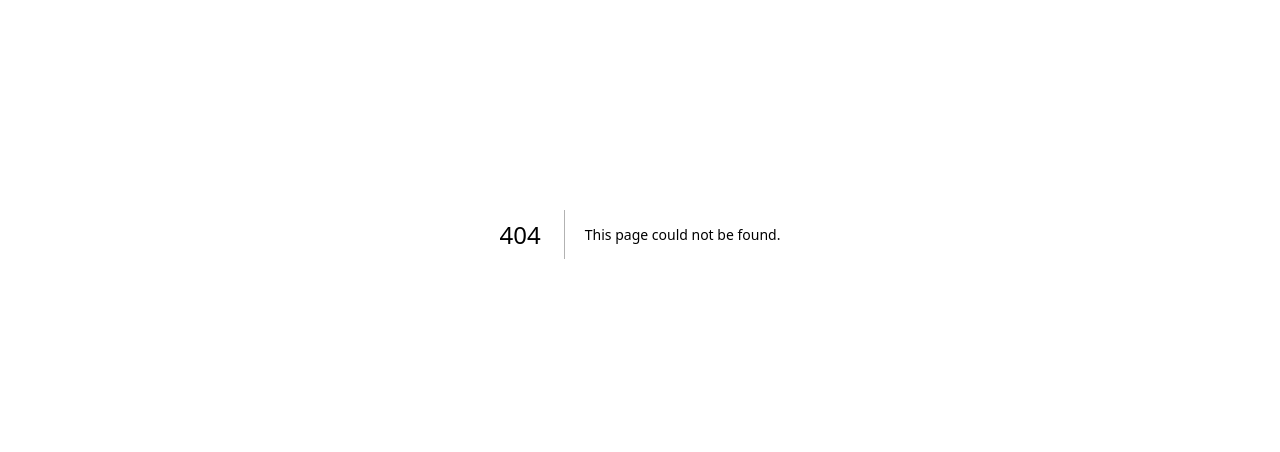
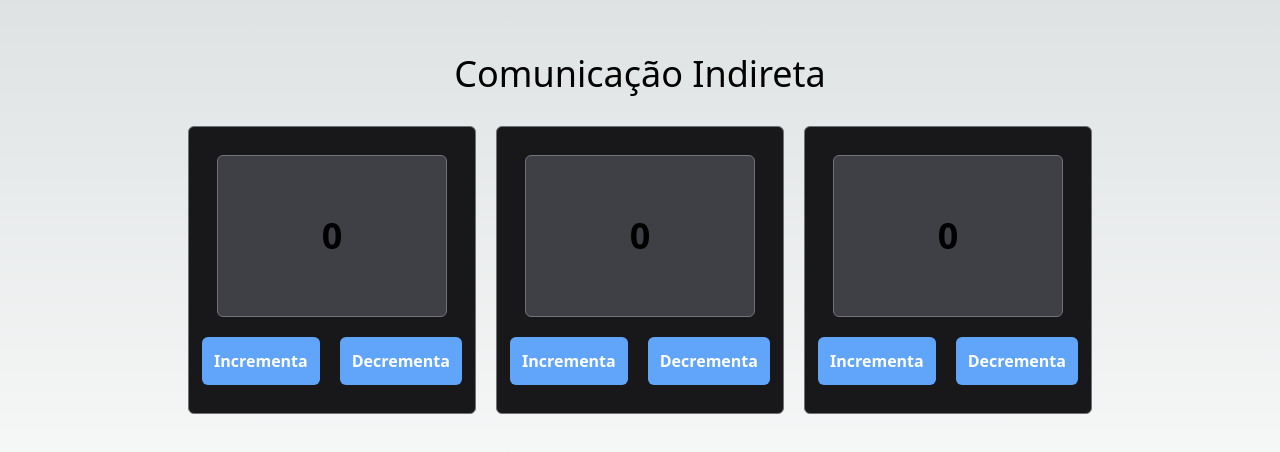
Before and after one commit to MatGoulart3003/cursoNextjs, a Next.js app: page /communication/paginaIndireta in a window 1280 px wide. Before the commit this address had no page. Shown: the part 166-618 px from the top of the page. Built offline with nearby package versions, Linux system fonts and the light colour scheme.

Commit message:
adicionando conteudo de comunicacao entre componentes indireta, (funcoes nas props)

```diff
--- /dev/null
+++ b/src/components/communication/indirect/Botoes.tsx
@@ -0,0 +1,17 @@
+interface BotoesProps {
+    incrementar: (valor: number) => void
+    decrementar: (valor: number) => void
+}
+
+export function Botoes(props: BotoesProps){
+    return(
+        <div className="flex items-center justify-center gap-5">
+            <button className="button" onClick={() => props.incrementar(10)}>
+                Incrementa
+            </button>
+            <button className="button" onClick={() => props.decrementar(5)}>
+                Decrementa
+            </button>
+        </div>
+    )
+}
--- /dev/null
+++ b/src/components/communication/indirect/Contador.tsx
@@ -0,0 +1,24 @@
+import { Botoes } from "./Botoes";
+import { Display } from "./Display";
+import {useState} from 'react'
+
+export function Contador (){
+
+    const [number, setNumber] = useState(0)
+
+    const incrementar = (valor: number) =>{
+        setNumber(number + valor)
+    }
+
+
+    const decrementar = (valor: number) =>{
+        setNumber(number - valor)
+    }
+
+    return(
+        <div className="flex flex-col border w-72 h-72 bg-zinc-900 border-zinc-500 rounded-md p-7 gap-5">
+            <Display valor={number}/>
+            <Botoes decrementar={decrementar} incrementar={incrementar} />
+        </div>
+    )
+}
--- /dev/null
+++ b/src/components/communication/indirect/Display.tsx
@@ -0,0 +1,11 @@
+interface DisplayProps{
+    valor: number
+}
+
+export function Display (props: DisplayProps ){
+    return(
+        <div className="flex text-4xl items-center justify-center bg-zinc-700 flex-1 border border-zinc-500 rounded-md font-bold">
+            {props.valor}
+        </div>
+    )
+}
--- /dev/null
+++ b/src/pages/communication/paginaIndireta.tsx
@@ -0,0 +1,14 @@
+import { Contador } from "@/components/communication/indirect/Contador";
+
+export default function PaginaIndireta (){
+    return(
+        <div className="flex flex-col justify-center items-center h-screen">
+            <h1 className="text-4xl mb-8">Comunicação Indireta</h1>
+            <div className="flex gap-5">
+                <Contador />
+                <Contador />
+                <Contador />
+            </div>
+        </div>
+    )
+}
--- /dev/null
+++ b/src/styles/components.css
@@ -0,0 +1,3 @@
+.button {
+    @apply bg-blue-400 rounded-md p-3 text-white font-semibold;
+}
--- a/src/styles/globals.css
+++ b/src/styles/globals.css
@@ -1,3 +1,4 @@
+@import url(components.css);
 @tailwind base;
 @tailwind components;
 @tailwind utilities;
```
